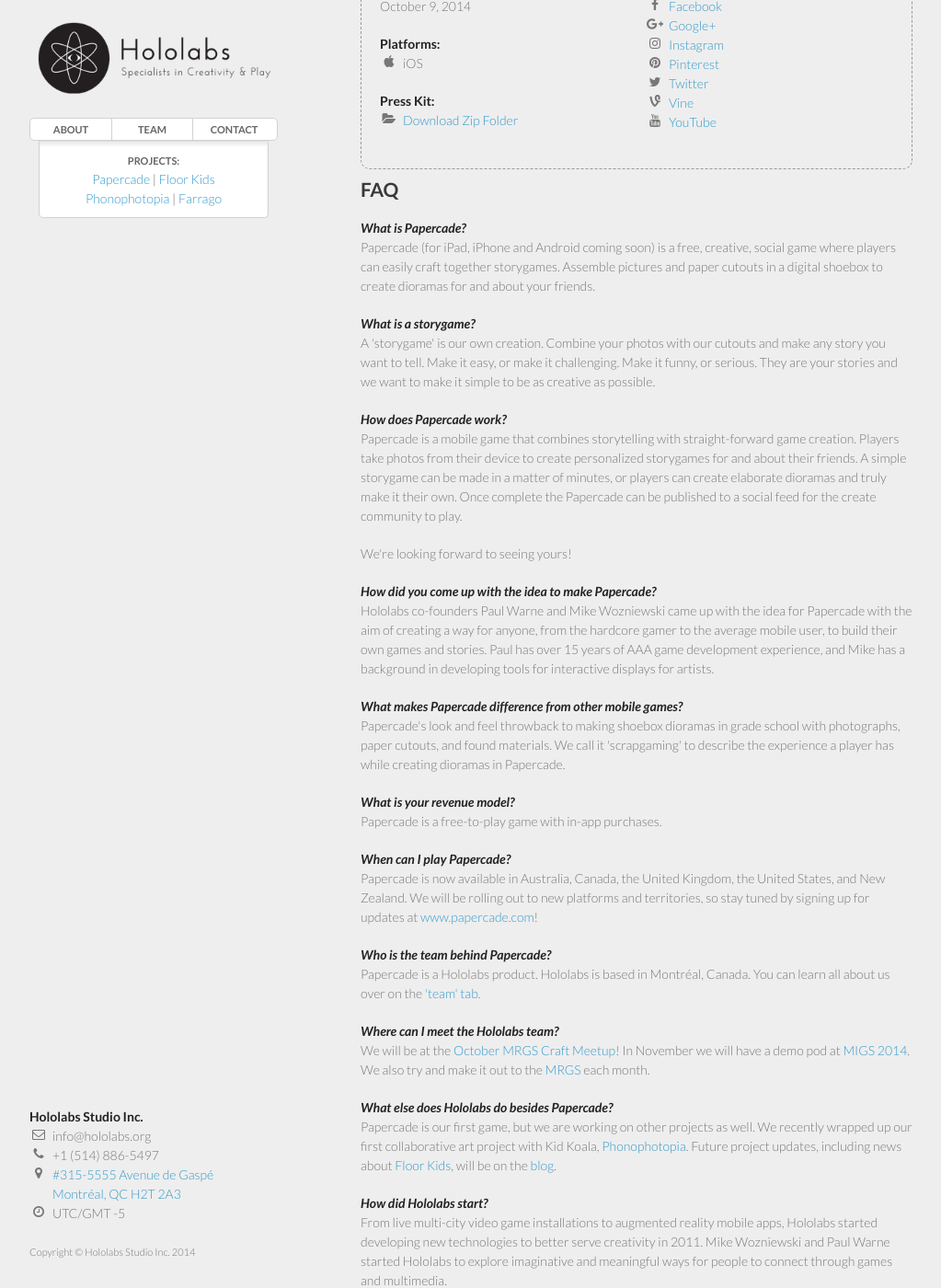
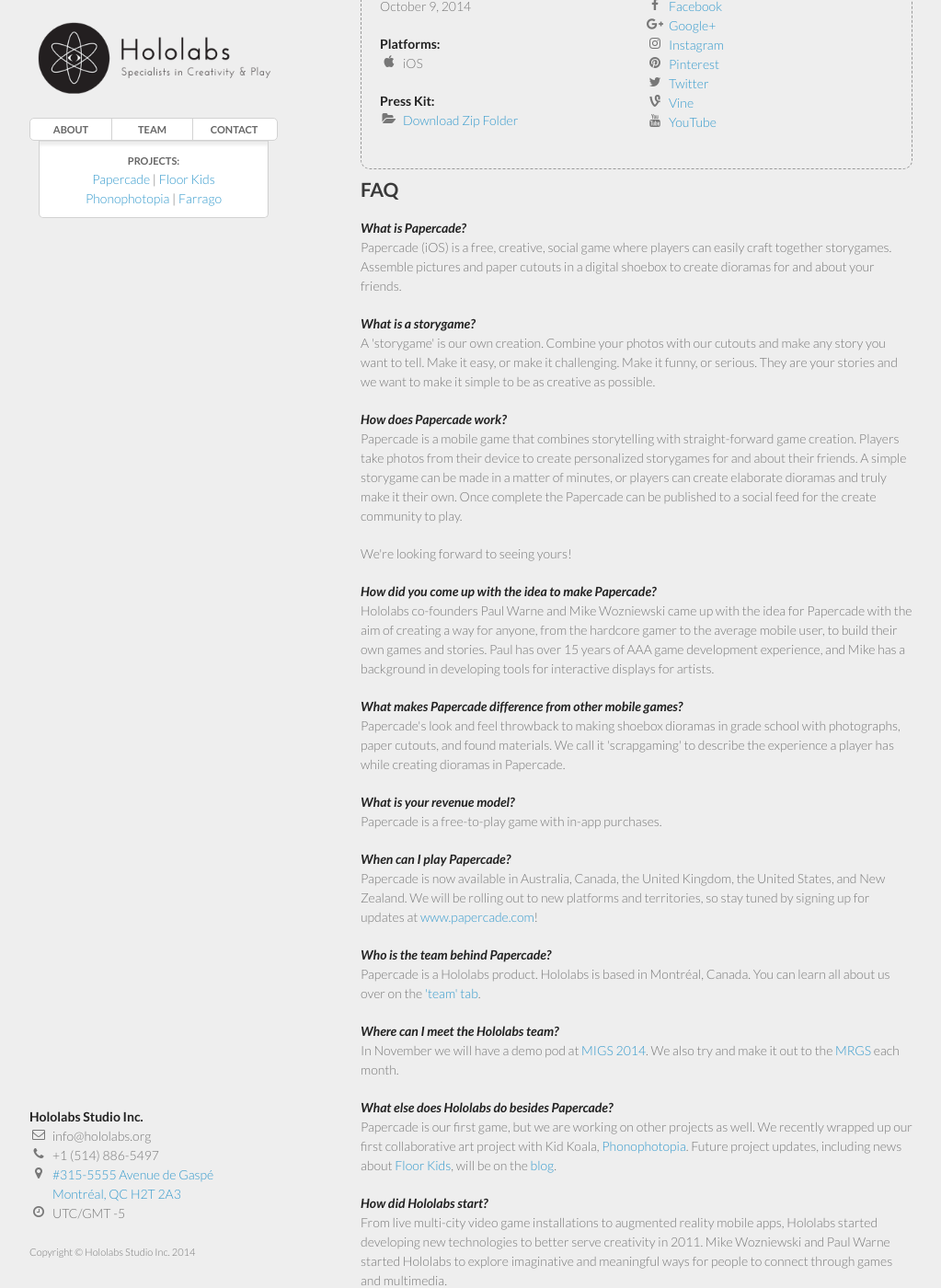
Before and after one commit to hololabs/hololabs.github.io, a Jekyll site: the page built from projects/papercade/index.html, in a window 1280 px wide and 1400 px high, scrolled down 547 px. Shown: the whole window at 92% size, without its empty margins (128-1151 px from the left). Built offline with Jekyll 4.4.1, drawn with Linux system fonts in a browser that asks for light colours; nearby versions of some CDN libraries; Markdown is read by kramdown in place of the engine named in the settings.

Commit message:
updated meeting hololabs team

```diff
--- a/projects/papercade/index.html
+++ b/projects/papercade/index.html
@@ -87,7 +87,7 @@
 
 <p>
   <strong><em>What is Papercade?</em></strong><br>
-Papercade (for iPad, iPhone and Android coming soon) is a free, creative, social game where players can easily craft together storygames. Assemble pictures and paper cutouts in a digital shoebox to create dioramas for and about your friends.
+Papercade (iOS) is a free, creative, social game where players can easily craft together storygames. Assemble pictures and paper cutouts in a digital shoebox to create dioramas for and about your friends.
 </p>
 <p>
   <strong><em>What is a storygame?</em></strong><br>
@@ -120,7 +120,7 @@
   Papercade is a Hololabs product. Hololabs is based in Montréal, Canada. You can learn all about us over on the <a href="http://www.hololabs.org/team/">'team' tab</a>.
 <p>
   <strong><em>Where can I meet the Hololabs team?</em></strong><br>
-  We will be at the <a href="http://blog.hololabs.org/post/100077257023/papercade-at-the-october-mrgs-craft-meetup">October MRGS Craft Meetup</a>! In November we will have a demo pod at <a href="http://www.migs14.com/en/demo-zone/">MIGS 2014</a>. We also try and make it out to the <a href="http://mrgs.ca/">MRGS</a> each month.
+   In November we will have a demo pod at <a href="http://www.migs14.com/en/demo-zone/">MIGS 2014</a>. We also try and make it out to the <a href="http://mrgs.ca/">MRGS</a> each month.
 </p>
 <p>
   <strong><em>What else does Hololabs do besides Papercade?</em></strong><br>
```
